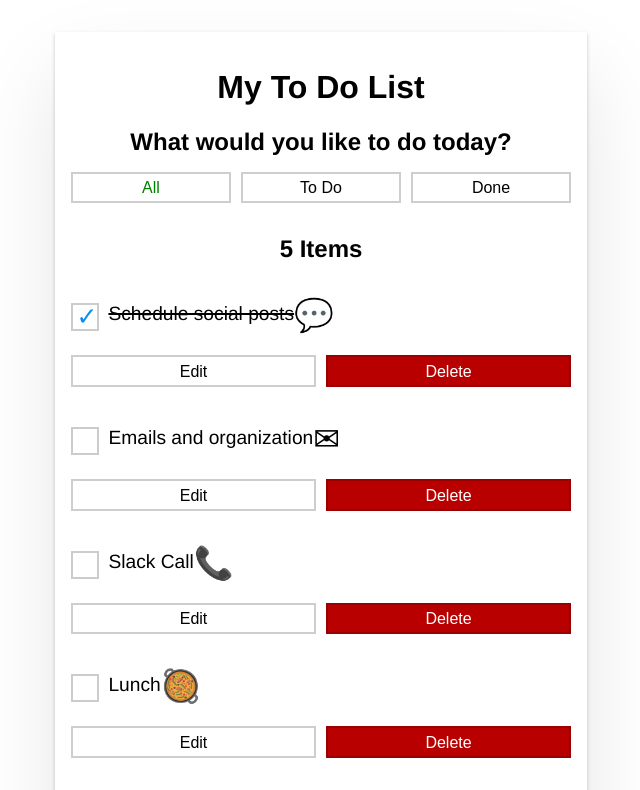
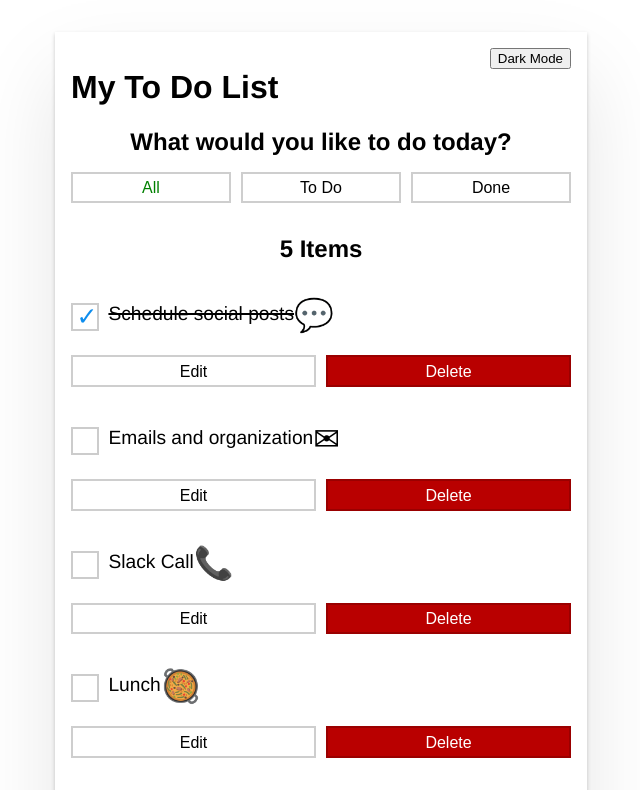
Before and after one commit to tes-balo/todo, an Angular app: page / in a window 1280 px wide. Shown: the top 790 px of the page, without its empty margins (319-959 px from the left). Built offline with nearby package versions, Linux system fonts and the light colour scheme.

Commit message:
Add dark mode

```diff
--- a/src/app/app.component.css
+++ b/src/app/app.component.css
@@ -72,3 +72,20 @@ ul {
 ul li {
   list-style: none;
 }
+
+.main-dark {
+  background-color: #15202B;
+  color: #fff;
+  box-shadow: 0 2px 4px 0 hsla(0, 6%, 97%, 0.2);
+}
+
+.header {
+  display: flex;
+  align-items: center;
+}
+
+.btn-ghost {
+  margin-left: auto;
+  margin-bottom: auto;
+  cursor: pointer;
+}
--- a/src/app/app.component.html
+++ b/src/app/app.component.html
@@ -1,5 +1,8 @@
-<div class="main">
-  <h1>My To Do List</h1>
+<div class="main" [ngClass]="{ 'main-dark': darkMode }">
+  <div class="header">
+    <h1>My To Do List</h1>
+    <button class="btn-ghost" (click)="toggleDarkMode()">Dark Mode</button>
+  </div>
   <label for="addItemInput" id="greet"></label>
   <div class="btn-wrapper">
     <button class="btn btn-menu" [class.active]="filter === 'all'" (click)="filter = 'all'">
--- a/src/app/app.component.ts
+++ b/src/app/app.component.ts
@@ -13,11 +13,9 @@ export class AppComponent implements OnInit {
     console.log('page is fully loaded');
   }
   ngOnInit(): void {
-    this.title = 'Angular CLI Rules';
-    const TIME = 3000;
-    setTimeout(() => (this.title = 'testing'), TIME);
+    //empty
   }
-  title = 'todo';
+  title = '';
 
   filter: 'all' | 'active' | 'done' = 'all';
 
@@ -28,6 +26,8 @@ export class AppComponent implements OnInit {
     {description: 'Lunch', done: false},
     {description: 'Work out', done: false},
   ];
+
+  darkMode = false;
 
   get items() {
     if (this.filter === 'all') {
@@ -44,6 +44,7 @@ export class AppComponent implements OnInit {
     }
     this.allItems.unshift({
       // NOTE: The line below is confusing, why description instead of description: description
+      // Its the shorthand syntax introduced in es6
       description,
       done: false,
     });
@@ -59,4 +60,8 @@ export class AppComponent implements OnInit {
     console.log(this.title);
     console.log(newItem);
   }
+
+  toggleDarkMode(): void {
+    this.darkMode = !this.darkMode;
+  }
 }
```
